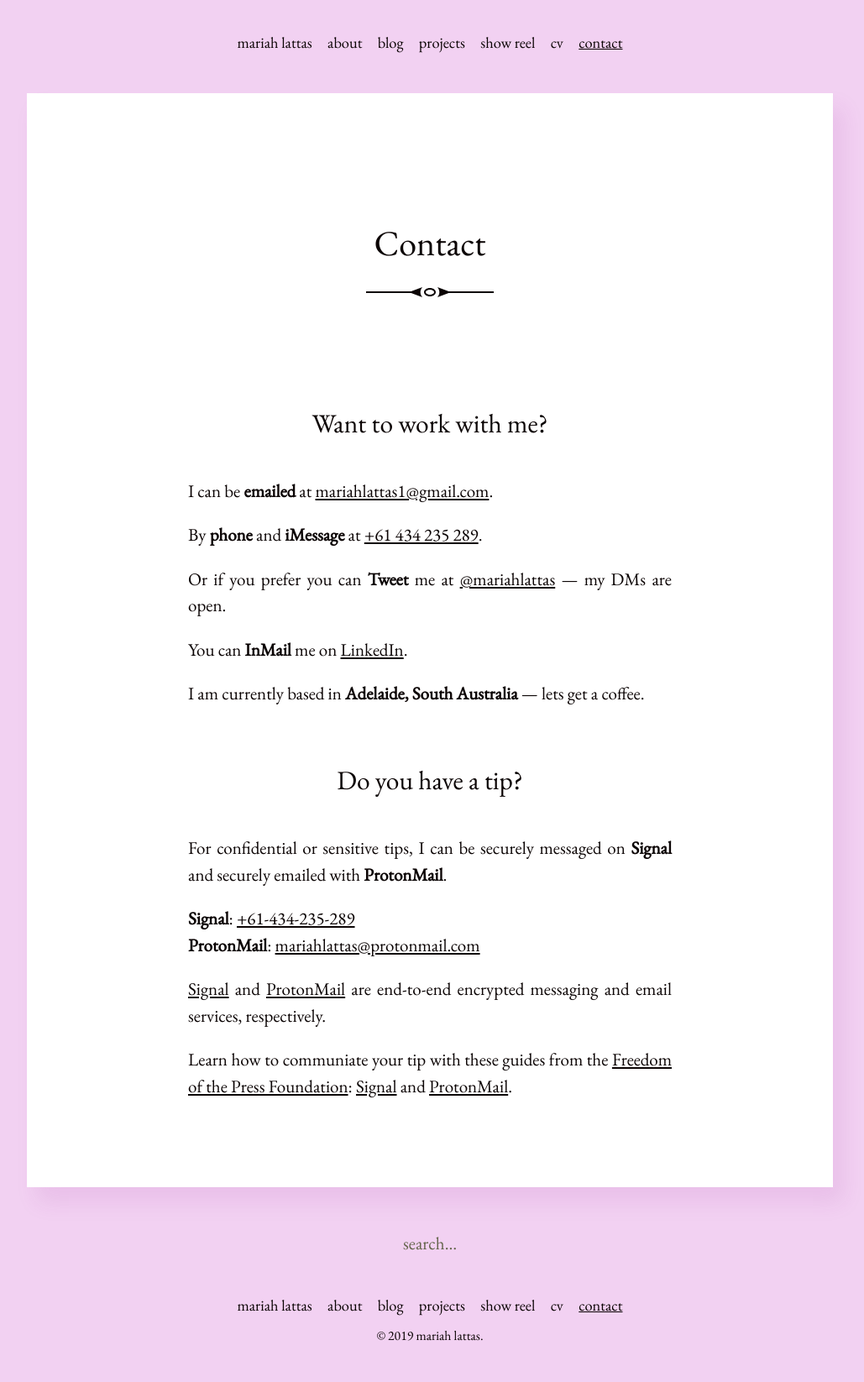
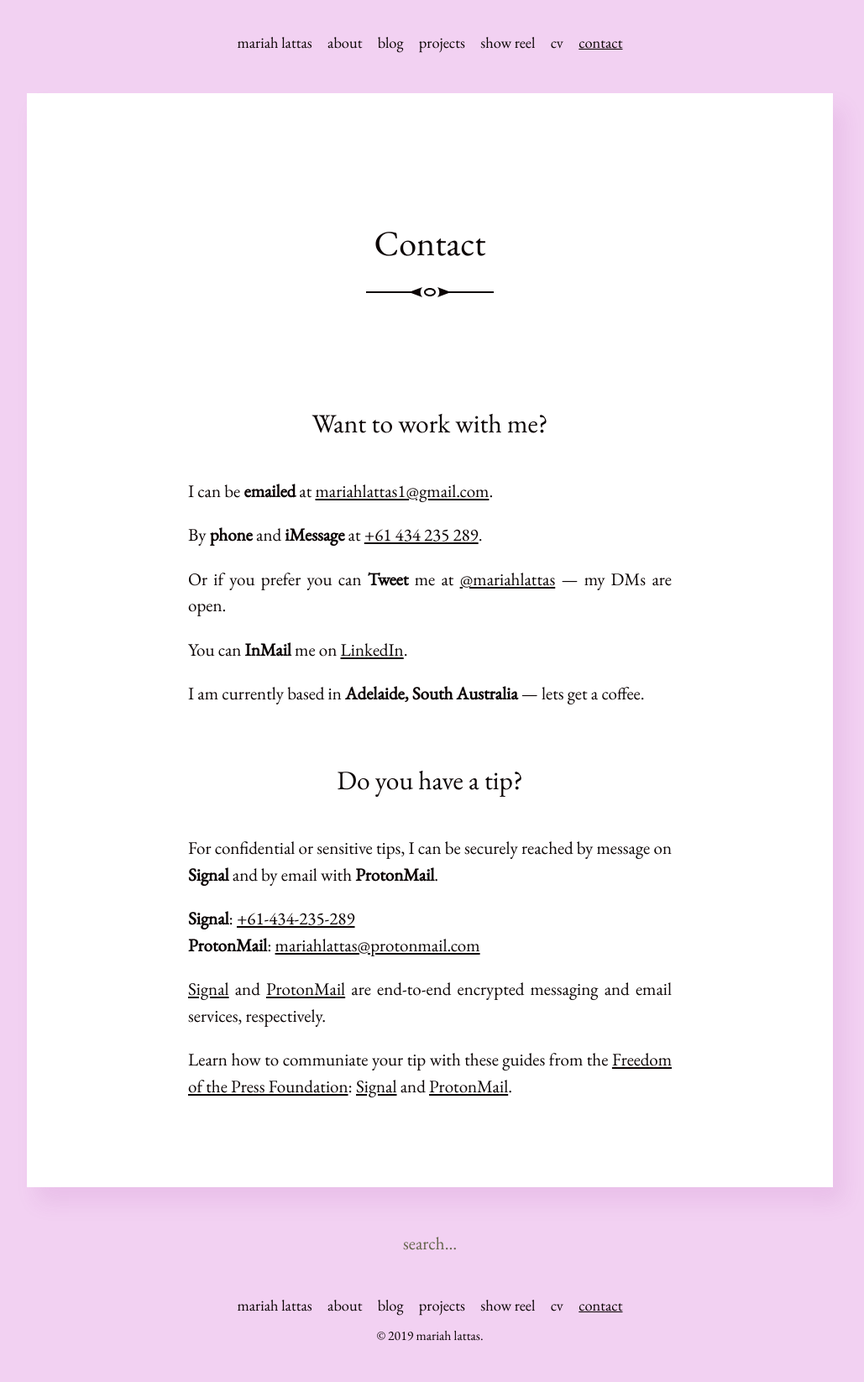
Before and after one commit to mariahlattas/website, a Jekyll site: the page built from contact.md, in a window 1280 px wide. Shown: the whole page at 84% size, without its empty margins (128-1157 px from the left). Built offline with Jekyll 4.4.1, drawn with Linux system fonts in a browser that asks for light colours.

Commit message:
Update contact.md

```diff
--- a/contact.md
+++ b/contact.md
@@ -17,7 +17,7 @@ I am currently based in **Adelaide, South Australia** — lets get a coffee.
 
 ### Do you have a tip?
 
-For confidential or sensitive tips, I can be securely messaged on **Signal** and securely emailed with **ProtonMail**.
+For confidential or sensitive tips, I can be securely reached by message on **Signal** and by email with **ProtonMail**.
 
 **Signal**: [+61-434-235-289](sgnl://text:+61434235289)
 <br>
```
